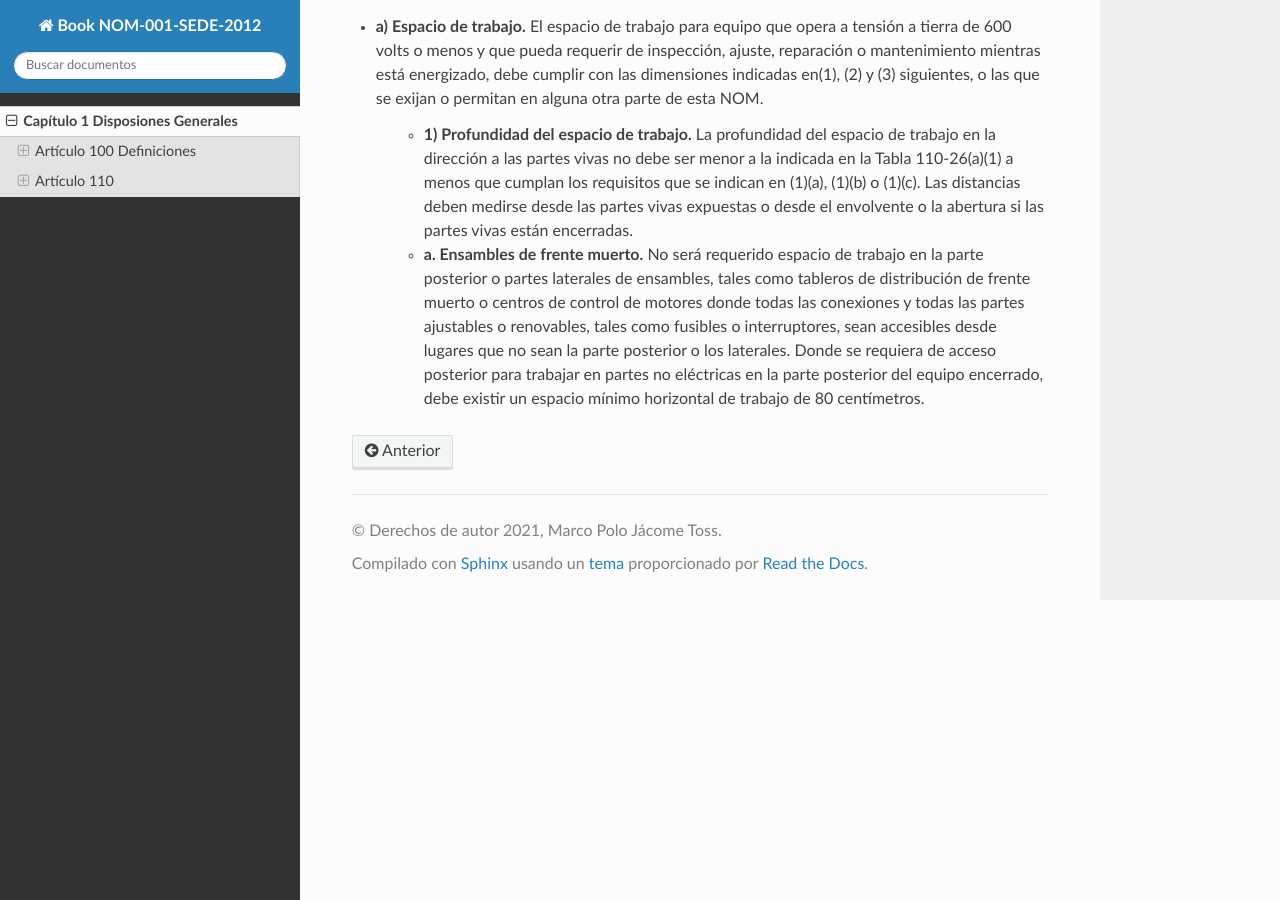
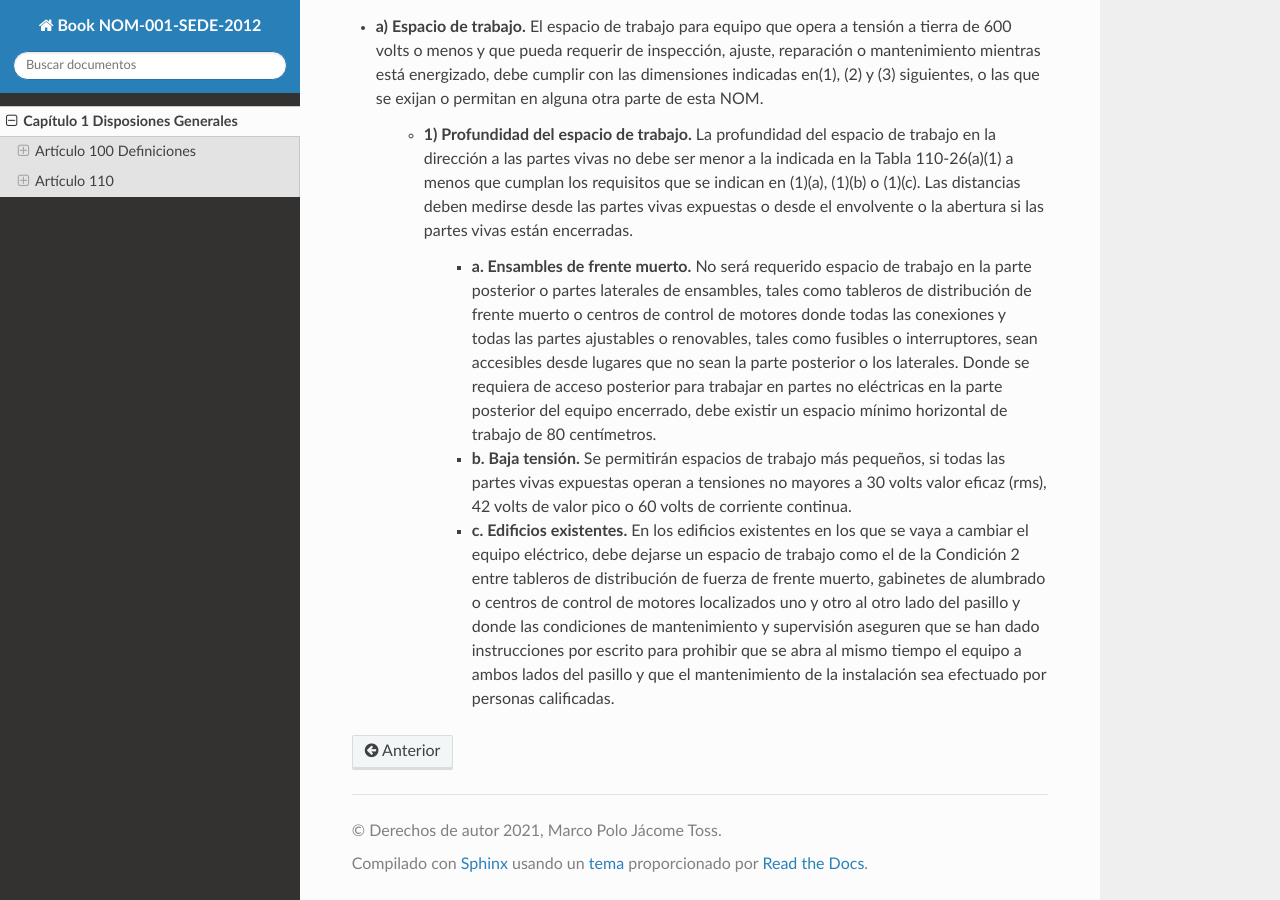
Before and after one commit to jacometoss/Book-NOM-001-SEDE-2012, a Sphinx documentation site: the page built from docs/100/index.rst, in a window 1280 px wide and 900 px high, scrolled down 23033 px. Built offline with Sphinx 7.4.7 and the Read the Docs theme 2.0.0, drawn with Linux system fonts in a browser that asks for light colours.

Commit message:
Add files via upload

```diff
--- a/docs/100/index.rst
+++ b/docs/100/index.rst
@@ -524,4 +524,8 @@ Alrededor de todo equipo eléctrico debe existir y mantenerse un espacio de acce
 	* **1) Profundidad del espacio de trabajo.** La profundidad del espacio de trabajo en la dirección a las partes vivas no debe ser menor a la indicada en la Tabla 110-26(a)(1) a menos que cumplan los requisitos que se indican en (1)(a), (1)(b) o (1)(c). Las distancias deben medirse desde las partes vivas expuestas o desde el envolvente o la abertura si las partes vivas están encerradas.
 
 
-	* **a. Ensambles de frente muerto.** No será requerido espacio de trabajo en la parte posterior o partes laterales de ensambles, tales como tableros de distribución de frente muerto o centros de control de motores donde todas las conexiones y todas las partes ajustables o renovables, tales como fusibles o interruptores, sean accesibles desde lugares que no sean la parte posterior o los laterales. Donde se requiera de acceso posterior para trabajar en partes no eléctricas en la parte posterior del equipo encerrado, debe existir un espacio mínimo horizontal de trabajo de 80 centímetros.
+		* **a. Ensambles de frente muerto.** No será requerido espacio de trabajo en la parte posterior o partes laterales de ensambles, tales como tableros de distribución de frente muerto o centros de control de motores donde todas las conexiones y todas las partes ajustables o renovables, tales como fusibles o interruptores, sean accesibles desde lugares que no sean la parte posterior o los laterales. Donde se requiera de acceso posterior para trabajar en partes no eléctricas en la parte posterior del equipo encerrado, debe existir un espacio mínimo horizontal de trabajo de 80 centímetros.
+
+		* **b. Baja tensión.** Se permitirán espacios de trabajo más pequeños, si todas las partes vivas expuestas operan a tensiones no mayores a 30 volts valor eficaz (rms), 42 volts de valor pico o 60 volts de corriente continua.
+
+		* **c. Edificios existentes.** En los edificios existentes en los que se vaya a cambiar el equipo eléctrico, debe dejarse un espacio de trabajo como el de la Condición 2 entre tableros de distribución de fuerza de frente muerto, gabinetes de alumbrado o centros de control de motores localizados uno y otro al otro lado del pasillo y donde las condiciones de mantenimiento y supervisión aseguren que se han dado instrucciones por escrito para prohibir que se abra al mismo tiempo el equipo a ambos lados del pasillo y que el mantenimiento de la instalación sea efectuado por personas calificadas.
```
